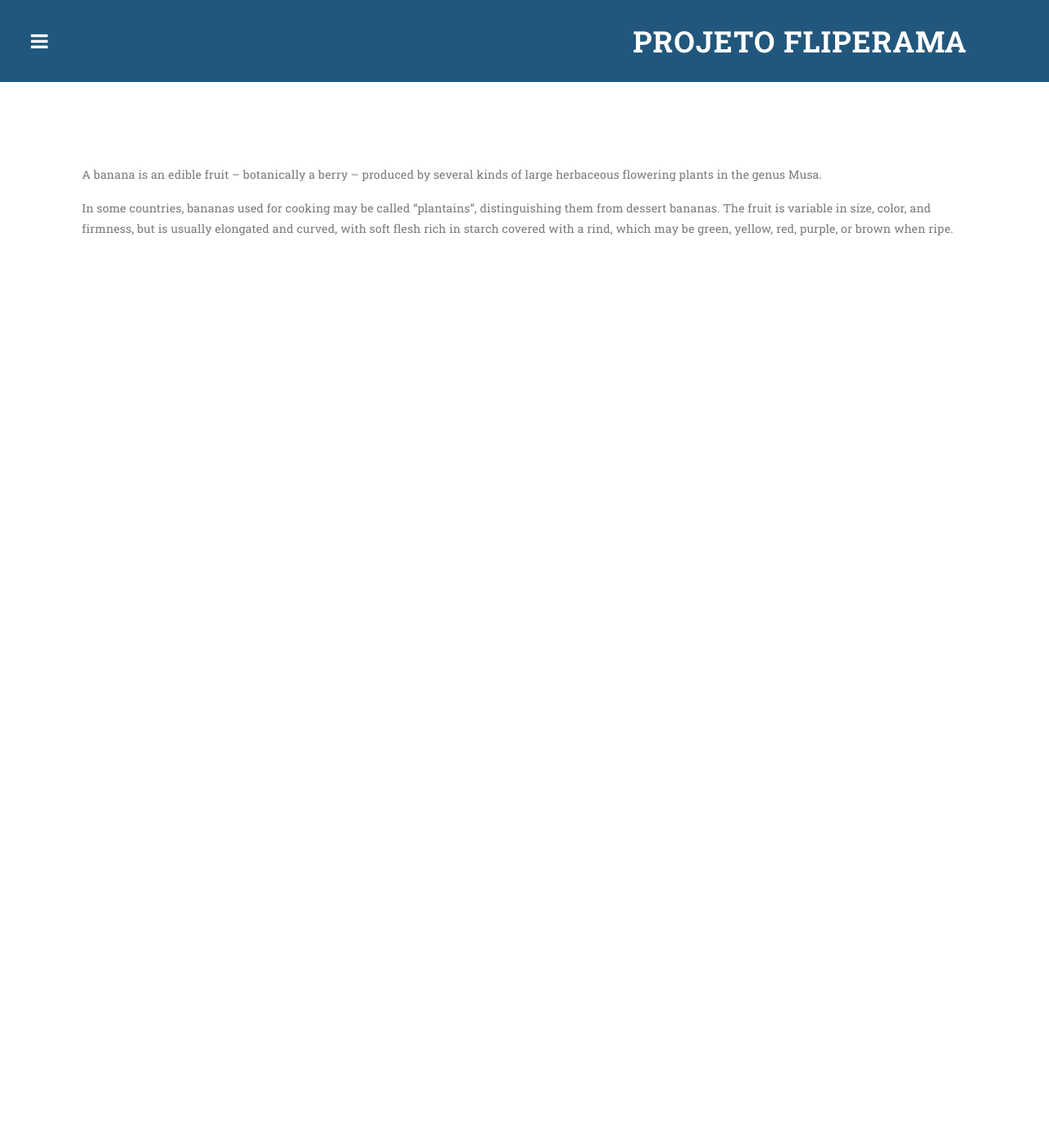
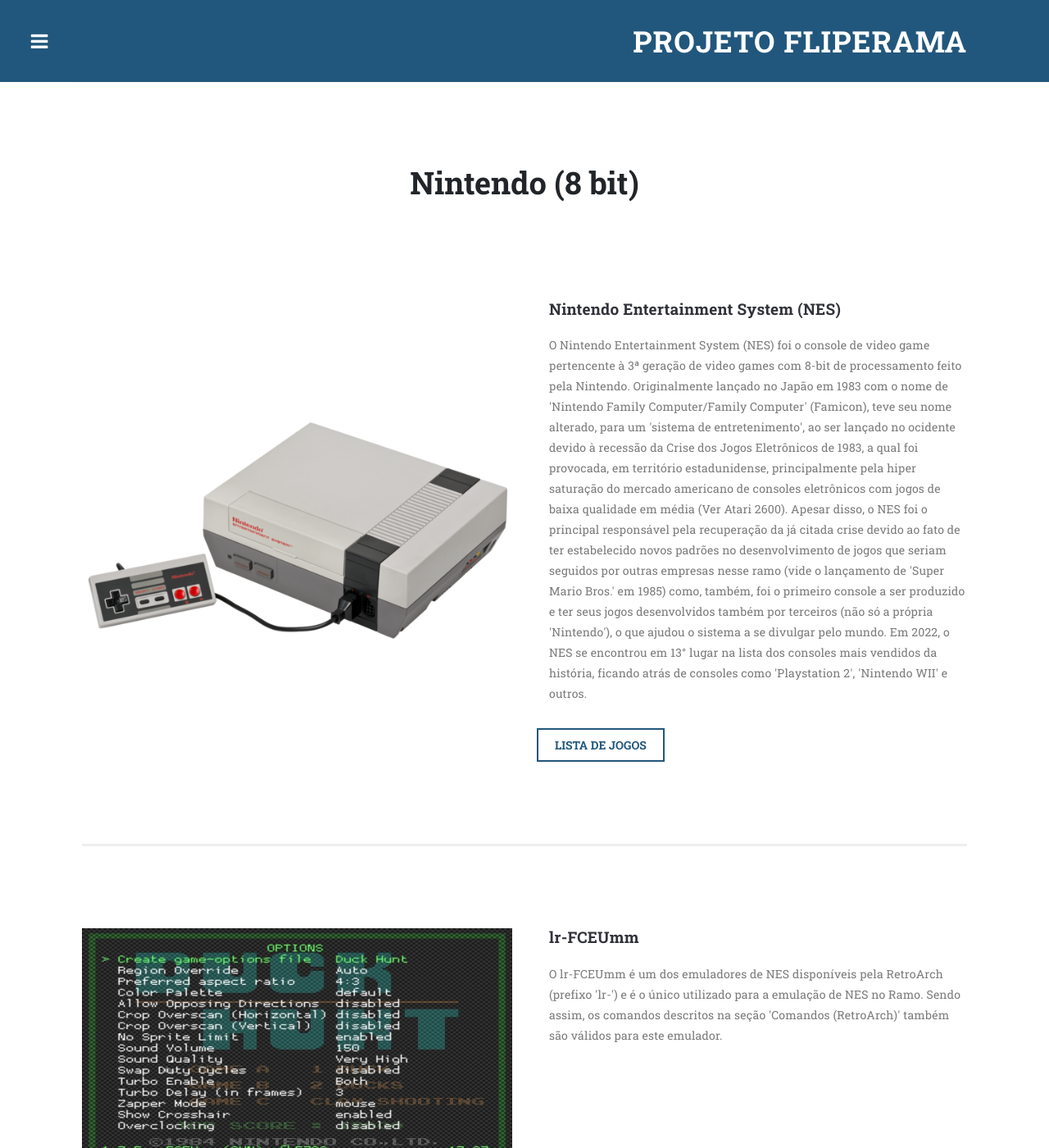
Before and after one commit to sb-uel/ProjetoFliperama, a Jekyll site: the page built from emuladores/Nintendo-(8-bit).html, in a window 1280 px wide and 1400 px high. Shown: the whole window at 82% size. Built offline with Jekyll 4.4.1, drawn with Linux system fonts in a browser that asks for light colours.

Commit message:
Feito página do nintendo 8 bits

```diff
--- a/_config.yml
+++ b/_config.yml
@@ -1,21 +1,9 @@
 baseurl: /ProjetoFliperama
 
-collections:
-  authors:
-    output: true
+excerpt_separator: <!--separa-->
 
 defaults:
   - scope:
       path: ""
-      type: "authors"
-    values:
-      layout: "author"
-  - scope:
-      path: ""
-      type: "posts"
-    values:
-      layout: "post"
-  - scope:
-      path: ""
     values:
       layout: "default"
--- a/_data/emuladores.yml
+++ b/_data/emuladores.yml
@@ -22,6 +22,10 @@
   link: /emuladores/NEO-GEO
 - name: Nintendo (8 bit)
   link: /emuladores/Nintendo-(8-bit)
+  emulador: lr-FCEUmm
+  console_imagem: assets/images/emuladores/NES Console.png
+  emulador_imagem: assets/images/emuladores/FCEUmm.jpg
+  controle_imagem: assets/images/emuladores/ControleNES.png
 - name: Nintendo 64
   link: /emuladores/Nintendo-64
 - name: Nintendo DS
--- /dev/null
+++ b/_includes/emuladores.html
@@ -0,0 +1,24 @@
+{% assign name = page.name %}
+{% assign name_formatted = name | split: "-" | join: " " | remove: ".html" %}
+{% for emulador in site.data.emuladores %}
+  {% if emulador.name == name_formatted %}
+    {% assign name = emulador.name %}
+    {% assign console_imagem = emulador.console_imagem %}
+    {% assign emulador_imagem = emulador.emulador_imagem %}
+    {% assign controle_imagem = emulador.controle_imagem %}
+  {% endif %}
+{% endfor %}
+<!-- Page Heading -->
+<div class="page-heading">
+  <div class="container-fluid">
+      <div class="row">
+          <div class="container">
+              <div class="row">
+                  <div class="col-md-12 text-center">
+                      <h1>{{name}}</h1>
+                  </div>
+              </div>
+          </div>
+      </div>
+  </div>
+</div>
--- a/_layouts/emulador.html
+++ /dev/null
@@ -1,14 +0,0 @@
----
-layout: default
----
-<h1>{{ page.title }}</h1>
-
-<p>
-  {{ page.date | date_to_string }}
-  {% assign author = site.authors | where: 'short_name', page.author | first %}
-  {% if author %}
-    - <a href="{{ site.baseurl }}{{ author.url }}">{{ author.name }}</a>
-  {% endif %}
-</p>
-
-{{ content }}
--- /dev/null
+++ b/emuladores/Nintendo-(8-bit).html
@@ -0,0 +1,76 @@
+---
+layout: default
+category: emuladores
+---
+{% include emuladores.html %}
+<!-- Left Image -->
+<section class="left-image">
+    <div class="container-fluid">
+        <div class="row">
+            <div class="col-md-6">
+                <div class="d-flex justify-content-center align-items-center" style="height: 100%">
+                    <img src="{{ site.baseurl }}/{{ console_imagem }}">
+                </div>
+            </div>
+            <div class="col-md-6">
+                <div class="right-content">
+                    <h4>Nintendo Entertainment System (NES)</h4>
+                    <p>O Nintendo Entertainment System (NES) foi o console de video game pertencente à 3ª geração de
+                        video games com 8-bit de processamento feito pela Nintendo. Originalmente lançado no Japão em
+                        1983 com o nome de 'Nintendo Family Computer/Family Computer' (Famicon), teve seu nome alterado,
+                        para um 'sistema de entretenimento', ao ser lançado no ocidente devido à recessão da Crise dos
+                        Jogos Eletrônicos de 1983, a qual foi provocada, em território estadunidense, principalmente
+                        pela hiper saturação do mercado americano de consoles eletrônicos com jogos de baixa qualidade
+                        em média (Ver Atari 2600). Apesar disso, o NES foi o principal responsável pela recuperação da
+                        já citada crise devido ao fato de ter estabelecido novos padrões no desenvolvimento de jogos que
+                        seriam seguidos por outras empresas nesse ramo (vide o lançamento de 'Super Mario Bros.' em
+                        1985) como, também, foi o primeiro console a ser produzido e ter seus jogos desenvolvidos também
+                        por terceiros (não só a própria 'Nintendo'), o que ajudou o sistema a se divulgar pelo mundo. Em
+                        2022, o NES se encontrou em 13° lugar na lista dos consoles mais vendidos da história, ficando
+                        atrás de consoles como 'Playstation 2', 'Nintendo WII' e outros.</p>
+                </div>
+                <div class="primary-button">
+                    <a href="https://pt.wikipedia.org/wiki/Lista_de_jogos_para_Nintendo_Entertainment_System">Lista de Jogos</a>
+                </div>
+            </div>
+        </div>
+    </div>
+</section>
+
+<!-- Left Image -->
+<section class="left-image">
+    <div class="container-fluid">
+        <div class="row">
+            <div class="col-md-6">
+                <div class="d-flex justify-content-center align-items-center" style="height: 100%">
+                    <img src="{{ site.baseurl }}/{{ emulador_imagem }}">
+                </div>
+            </div>
+            <div class="col-md-6">
+                <div class="right-content">
+                    <h4>lr-FCEUmm</h4>
+                    <p>O lr-FCEUmm é um dos emuladores de NES disponíveis pela RetroArch (prefixo 'lr-') e é o único
+                        utilizado para a emulação de NES no Ramo. Sendo assim, os comandos descritos na seção 'Comandos
+                        (RetroArch)' também são válidos para este emulador.</p>
+                </div>
+            </div>
+        </div>
+    </div>
+</section>
+
+<section class="simple-post mt-5">
+    <div class="container-fluid">
+        <div class="row">
+            <div class="container">
+                <div class="row">
+                    <div class="col-md-12">
+                        <h2 class="text-center mb-5">Controles (User 1)</h2>
+                    </div>
+                </div>
+            </div>
+            <div class="col-md-12">
+                <img src="{{ site.baseurl }}/{{ controle_imagem }}" class="img-fluid">
+            </div>
+        </div>
+    </div>
+</section>
--- a/emuladores/Nintendo-(8-bit).md
+++ /dev/null
@@ -1,13 +0,0 @@
----
-layout: emulador
-category: emuladores
----
-
-A banana is an edible fruit – botanically a berry – produced by several
-kinds of large herbaceous flowering plants in the genus Musa.
-
-In some countries, bananas used for cooking may be called "plantains",
-distinguishing them from dessert bananas. The fruit is variable in size,
-color, and firmness, but is usually elongated and curved, with soft
-flesh rich in starch covered with a rind, which may be green, yellow,
-red, purple, or brown when ripe.
```
Also changed, not shown: _includes/tabela.html (added, +111 -0 lines), assets/images/emuladores/ControleNES.png (added), assets/images/emuladores/FCEUmm.jpg (added), assets/images/emuladores/NES Console.png (added).
